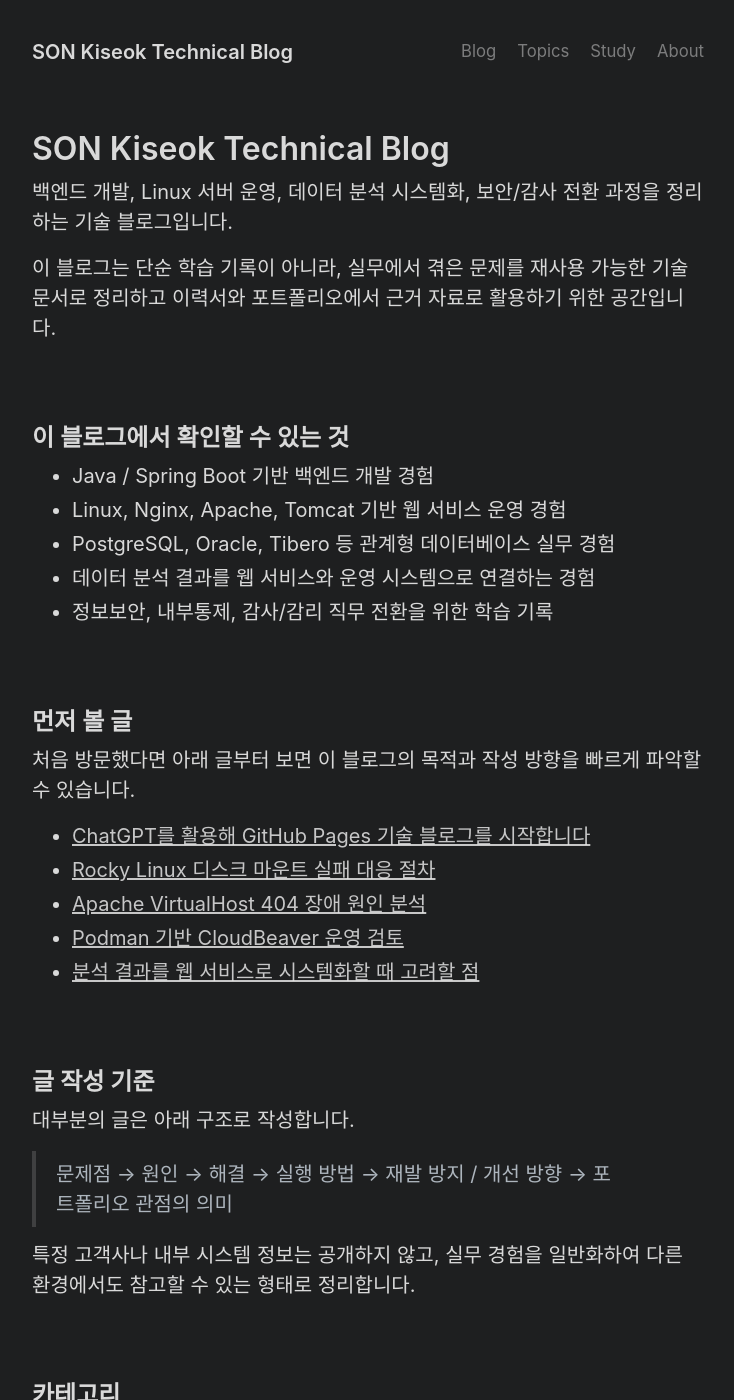
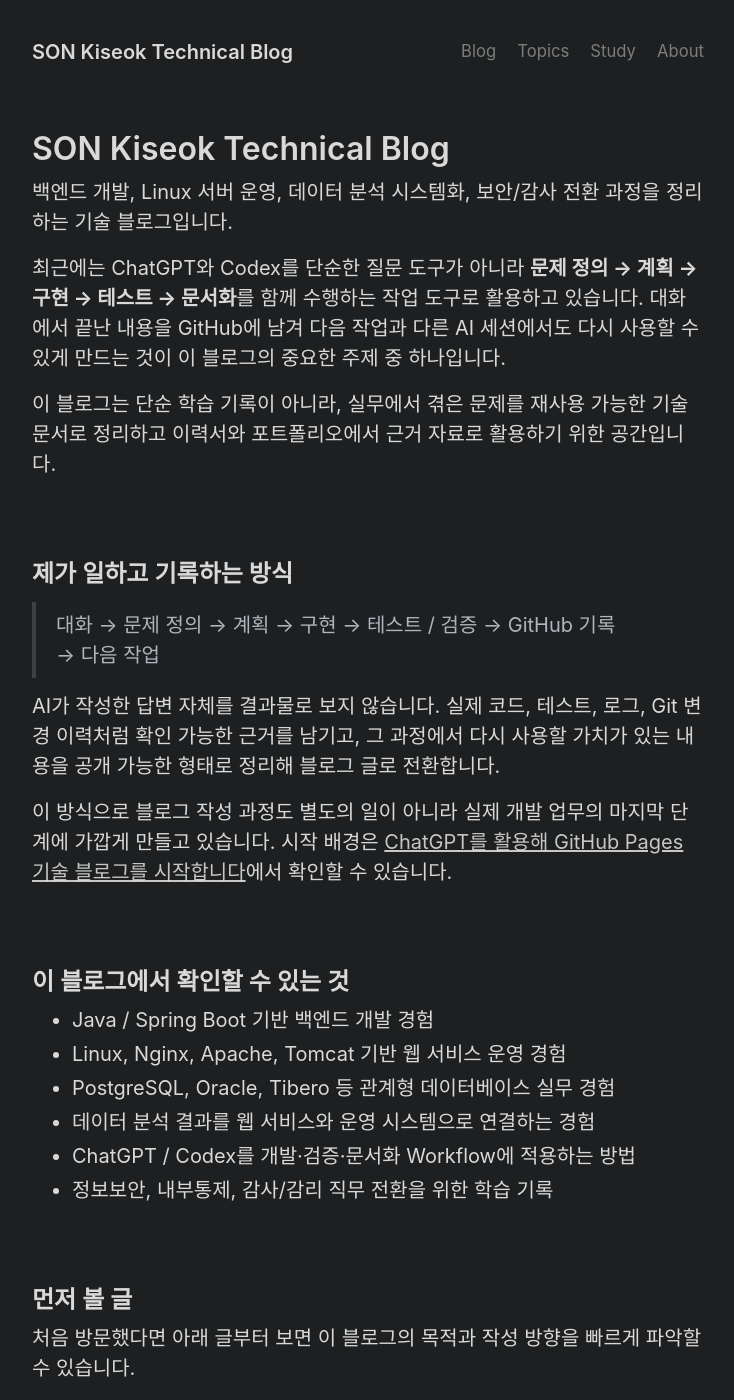
Before and after one commit to son1004007/son1004007.github.io, a Jekyll site: the page built from index.html, in a window 1280 px wide and 1400 px high. Shown: the whole window, without its empty margins (272-1006 px from the left). Built offline with Jekyll 4.4.1, drawn with Linux system fonts in a browser that asks for light colours; the list of posts is cut into pages by our own code; some of the changed text lies outside the part shown.

Commit message:
content: clarify AI-assisted engineering workflow on homepage

```diff
--- a/index.html
+++ b/index.html
@@ -1,6 +1,7 @@
 ---
 layout: default
 title: Home
+description: Java/Spring 백엔드 개발, Linux 운영, 데이터 시스템화와 AI 협업 워크플로를 실제 문제 해결 과정 중심으로 기록합니다.
 ---
 
 <section class="post">
@@ -11,8 +12,32 @@ title: Home
   </p>
 
   <p>
+    최근에는 ChatGPT와 Codex를 단순한 질문 도구가 아니라 <strong>문제 정의 → 계획 → 구현 → 테스트 → 문서화</strong>를 함께 수행하는 작업 도구로 활용하고 있습니다.
+    대화에서 끝난 내용을 GitHub에 남겨 다음 작업과 다른 AI 세션에서도 다시 사용할 수 있게 만드는 것이 이 블로그의 중요한 주제 중 하나입니다.
+  </p>
+
+  <p>
     이 블로그는 단순 학습 기록이 아니라, 실무에서 겪은 문제를 재사용 가능한 기술 문서로 정리하고
     이력서와 포트폴리오에서 근거 자료로 활용하기 위한 공간입니다.
+  </p>
+</section>
+
+<section class="post">
+  <h2>제가 일하고 기록하는 방식</h2>
+
+  <blockquote>
+    대화 → 문제 정의 → 계획 → 구현 → 테스트 / 검증 → GitHub 기록 → 다음 작업
+  </blockquote>
+
+  <p>
+    AI가 작성한 답변 자체를 결과물로 보지 않습니다. 실제 코드, 테스트, 로그, Git 변경 이력처럼 확인 가능한 근거를 남기고,
+    그 과정에서 다시 사용할 가치가 있는 내용을 공개 가능한 형태로 정리해 블로그 글로 전환합니다.
+  </p>
+
+  <p>
+    이 방식으로 블로그 작성 과정도 별도의 일이 아니라 실제 개발 업무의 마지막 단계에 가깝게 만들고 있습니다.
+    시작 배경은
+    <a href="{{ '/career/2026/06/21/start-github-pages-blog-with-chatgpt/' | relative_url }}">ChatGPT를 활용해 GitHub Pages 기술 블로그를 시작합니다</a>에서 확인할 수 있습니다.
   </p>
 </section>
 
@@ -24,6 +49,7 @@ title: Home
     <li>Linux, Nginx, Apache, Tomcat 기반 웹 서비스 운영 경험</li>
     <li>PostgreSQL, Oracle, Tibero 등 관계형 데이터베이스 실무 경험</li>
     <li>데이터 분석 결과를 웹 서비스와 운영 시스템으로 연결하는 경험</li>
+    <li>ChatGPT / Codex를 개발·검증·문서화 Workflow에 적용하는 방법</li>
     <li>정보보안, 내부통제, 감사/감리 직무 전환을 위한 학습 기록</li>
   </ul>
 </section>
@@ -72,7 +98,7 @@ title: Home
   </p>
 
   <blockquote>
-    문제점 → 원인 → 해결 → 실행 방법 → 재발 방지 / 개선 방향 → 포트폴리오 관점의 의미
+    문제점 → 원인 → 해결 → 실행 방법 → 검증 → 재발 방지 / 개선 방향 → 포트폴리오 관점의 의미
   </blockquote>
 
   <p>
```
